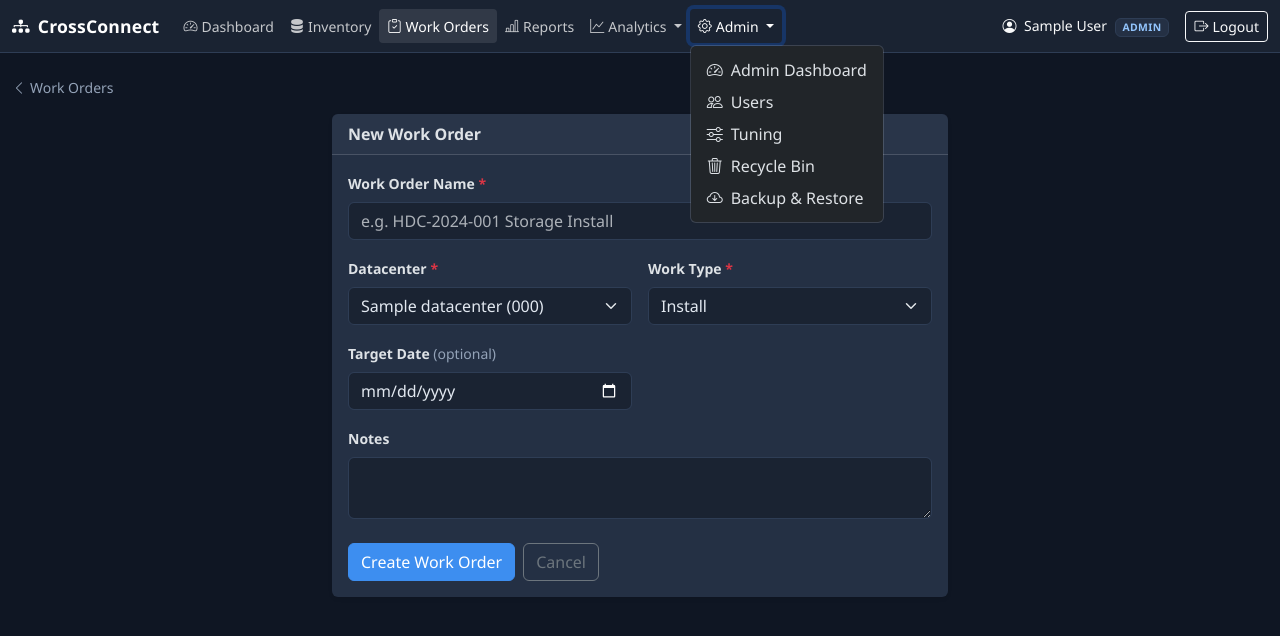
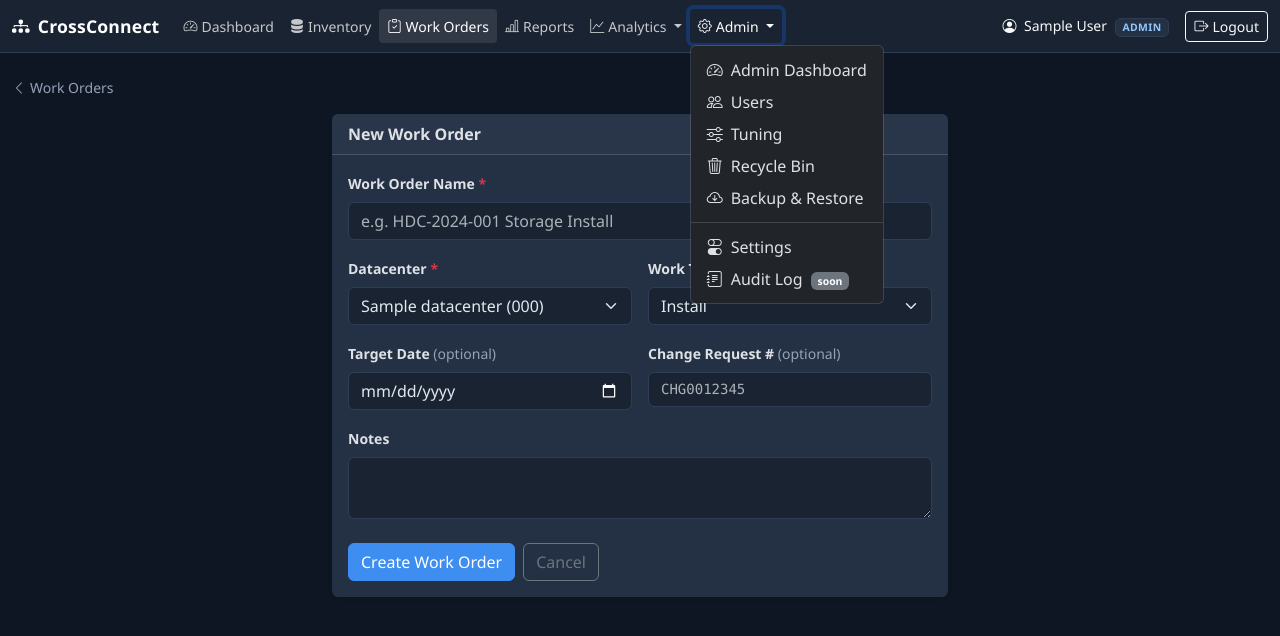
Before and after one commit to Ludicious/crossconnect, a FastAPI app: page /work-orders/new in a window 1280 px wide, after a click on "Admin". Shown: the top 636 px of the page. Run offline with FastAPI, Linux system fonts and the light colour scheme; the visitor is signed in with stand-in values (Sample User, id 1); tables that the repository leaves empty hold one stand-in row (values such as "Sample post"); some libraries are stand-ins or nearby versions.

Commit message:
Phase 5.1: nav links, RU label fix, switch device type autocomplete, change_req_number field
- Admin nav: add /admin/settings and /admin/audit-log links (audit-log has coming-soon badge)
- WO detail: standardise patch panel column headers RU → U
- Switch form: device_type autocomplete with category=switch already wired; endpoint already handled category param (no-op fix)
- WorkOrder model: add nullable change_req_number String(64); alembic migration b1c2d3e4f5a6; WO create/edit forms and detail page updated; router + service accept the new field
- Debug sim: 138/138 passed

Co-Authored-By: Claude Sonnet 4.6 <noreply@anthropic.com>

```diff
--- a/app/models/work_order.py
+++ b/app/models/work_order.py
@@ -29,6 +29,7 @@ class WorkOrder(Base):
     updated_at: Mapped[datetime] = mapped_column(
         DateTime, server_default=func.now(), onupdate=func.now()
     )
+    change_req_number: Mapped[Optional[str]] = mapped_column(String(64), nullable=True)
     deleted_at: Mapped[Optional[datetime]] = mapped_column(DateTime, nullable=True)
     deleted_by: Mapped[Optional[int]] = mapped_column(
         ForeignKey("users.id"), nullable=True
--- a/app/routers/work_orders.py
+++ b/app/routers/work_orders.py
@@ -70,6 +70,7 @@ async def wo_create(
     work_type: str = Form("install"),
     target_date: Optional[str] = Form(None),
     notes: str = Form(""),
+    change_req_number: Optional[str] = Form(None),
     db: Session = Depends(get_db),
     user=Depends(get_current_user),
 ):
@@ -78,7 +79,8 @@ async def wo_create(
         td = date.fromisoformat(target_date) if target_date else None
         wo = svc.create_work_order(db, name=name, datacenter_id=datacenter_id,
                                     work_type=work_type, created_by=user.id,
-                                    target_date=td, notes=notes)
+                                    target_date=td, notes=notes,
+                                    change_req_number=change_req_number or None)
         return RedirectResponse(f"/work-orders/{wo.id}", status_code=302)
     except ValueError as e:
         datacenters = inv_svc.list_datacenters(db)
@@ -148,6 +150,7 @@ async def wo_update(
     name: str = Form(...), datacenter_id: int = Form(...),
     work_type: str = Form("install"), target_date: Optional[str] = Form(None),
     notes: str = Form(""),
+    change_req_number: Optional[str] = Form(None),
     db: Session = Depends(get_db), user=Depends(get_current_user),
 ):
     _arch_or_admin(request, db)
@@ -156,7 +159,8 @@ async def wo_update(
         raise HTTPException(404)
     td = date.fromisoformat(target_date) if target_date else None
     svc.update_work_order(db, wo, user_id=user.id, name=name, datacenter_id=datacenter_id,
-                           work_type=work_type, target_date=td, notes=notes)
+                           work_type=work_type, target_date=td, notes=notes,
+                           change_req_number=change_req_number or None)
     return RedirectResponse(f"/work-orders/{wo_id}", status_code=302)
 
 
--- a/app/services/work_orders.py
+++ b/app/services/work_orders.py
@@ -59,13 +59,15 @@ def get_work_order(db: Session, wo_id: int) -> Optional[WorkOrder]:
 def create_work_order(db: Session, name: str, datacenter_id: int,
                       work_type: str, created_by: int,
                       target_date: Optional[date] = None,
-                      notes: str = "") -> WorkOrder:
+                      notes: str = "",
+                      change_req_number: Optional[str] = None) -> WorkOrder:
     if work_type not in VALID_WORK_TYPES:
         raise ValueError(f"Invalid work type: {work_type}")
     wo = WorkOrder(
         name=name, datacenter_id=datacenter_id, work_type=work_type,
         created_by=created_by, target_date=target_date,
         notes=notes or None, status="draft",
+        change_req_number=change_req_number,
     )
     db.add(wo)
     db.flush()
--- a/app/templates/base.html
+++ b/app/templates/base.html
@@ -107,6 +107,18 @@
                 <i class="bi bi-cloud-arrow-down me-2"></i>Backup &amp; Restore
               </a>
             </li>
+            <li><hr class="dropdown-divider"></li>
+            <li>
+              <a class="dropdown-item" href="/admin/settings">
+                <i class="bi bi-toggles me-2"></i>Settings
+              </a>
+            </li>
+            <li>
+              <a class="dropdown-item" href="/admin/audit-log">
+                <i class="bi bi-journal-text me-2"></i>Audit Log
+                <span class="badge bg-secondary ms-1" style="font-size:.65em">soon</span>
+              </a>
+            </li>
           </ul>
         </li>
         {% endif %}
--- a/app/templates/work_orders/form.html
+++ b/app/templates/work_orders/form.html
@@ -48,6 +48,12 @@
           <input type="date" class="form-control" name="target_date"
                  value="{{ wo.target_date.isoformat() if wo and wo.target_date else '' }}">
         </div>
+        <div class="col-md-6">
+          <label class="form-label small fw-semibold">Change Request # <span class="text-muted fw-normal">(optional)</span></label>
+          <input type="text" class="form-control mono" name="change_req_number"
+                 value="{{ wo.change_req_number if wo and wo.change_req_number else '' }}"
+                 placeholder="CHG0012345">
+        </div>
         <div class="col-12">
           <label class="form-label small fw-semibold">Notes</label>
           <textarea class="form-control" name="notes" rows="2">{{ wo.notes if wo and wo.notes else '' }}</textarea>
```
Also changed, not shown: alembic/versions/b1c2d3e4f5a6_add_change_req_number_to_work_orders.py (added, +27 -0 lines), app/templates/work_orders/detail.html (+4 -3 lines).
